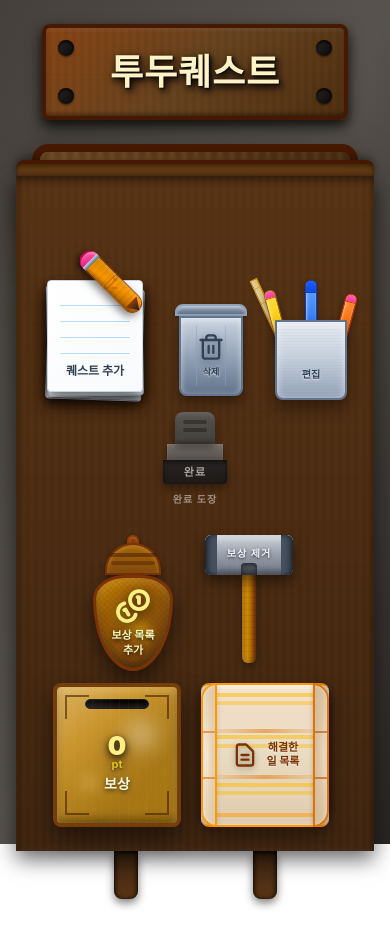
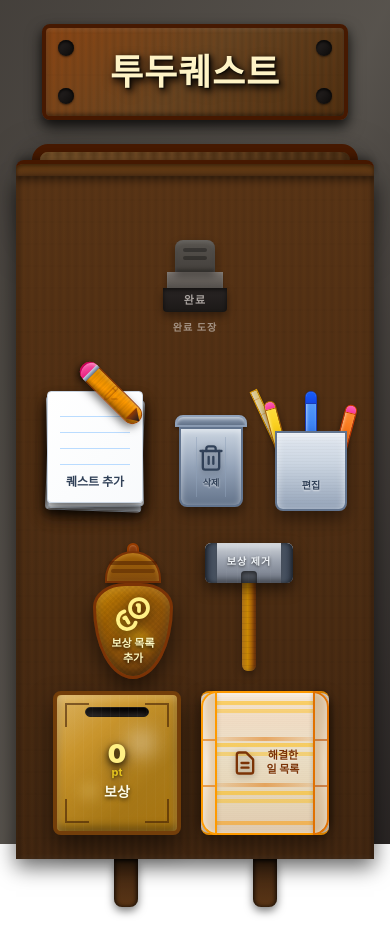
Before and after one commit to eueuehshsj/LIFERPG, a React (Vite) app: page / in a window 390 px wide. Built offline with nearby package versions, Linux system fonts and the light colour scheme.

Commit message:
fix: make bottom action bar responsive on narrow screens

```diff
--- a/src/app/App.tsx
+++ b/src/app/App.tsx
@@ -681,9 +681,9 @@ export default function App() {
               }}
             />
             {/* 버튼 영역 */}
-            <div className="relative z-10 flex flex-wrap items-end justify-center gap-3 sm:gap-4 lg:gap-6 xl:gap-8 pt-12 sm:pt-14 md:pt-10">
+            <div className="relative z-10 flex flex-col items-center gap-4 pt-12 sm:flex-row sm:items-end sm:justify-center sm:gap-3 sm:pt-14 md:gap-4 md:pt-10 lg:gap-6 xl:gap-8">
               {/* 왼쪽 버튼 그룹 */}
-              <div className="flex flex-wrap justify-center gap-3 sm:gap-4 items-end">
+              <div className="flex w-full flex-wrap justify-center gap-3 items-end sm:w-auto sm:gap-4">
                 {/* ① 퀘스트 추가 버튼 - 종이더미 + 연필 */}
                 <button
                   className="group relative hover:scale-105 transition-transform"
@@ -929,7 +929,7 @@ export default function App() {
                 </button>
               </div>
               {/* 중앙 완료 도장 */}
-              <div className="flex flex-col items-center justify-center z-10">
+              <div className="flex flex-col items-center justify-center z-10 shrink-0 order-first sm:order-none">
                 <button
                   onClick={() => {
                     if (completeMode && selectedTaskIds.length > 0) {
@@ -1044,7 +1044,7 @@ export default function App() {
                 </span>
               </div>
               {/* 오른쪽 버튼 그룹 */}
-              <div className="flex flex-wrap justify-center gap-3 sm:gap-4 items-end">
+              <div className="flex w-full flex-wrap justify-center gap-3 items-end sm:w-auto sm:gap-4">
                 {/* ④ 보상 추가 버튼 - 돈자루 */}
                 <button
                   className="group relative hover:scale-105 transition-transform"
```
